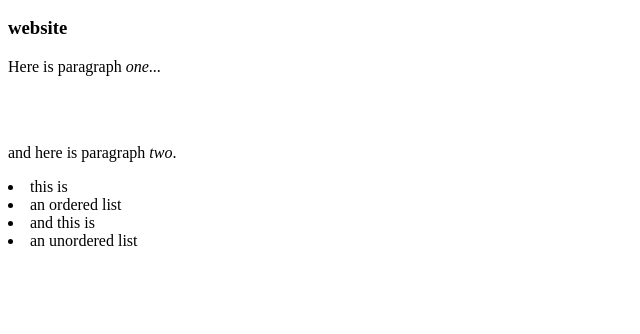
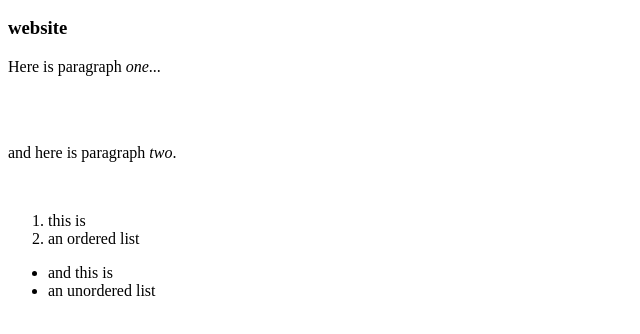
Before and after one commit to kay-df/kay-df.github.io, a plain HTML site: page index.html in a window 1280 px wide. Shown: the part 110-444 px from the top of the page, without its empty margins (0-640 px from the left). Drawn offline with Linux system fonts and the light colour scheme.

Commit message:
Update index.html

```diff
--- a/index.html
+++ b/index.html
@@ -13,11 +13,14 @@
   <p>Here is paragraph <em>one</em>...</p>
   <br> <br>
   <p>and here is paragraph <em>two</em>.</p>
-  </ol>
+  <br>
+  <ol>
     <li>this is</li>
     <li>an ordered list</li>
-  </ul>
+  </ol>
+  <ul>
     <li/>and this is</li>
     <li>an unordered list</li>
+  </ul>
 </body>
 </html>
```
